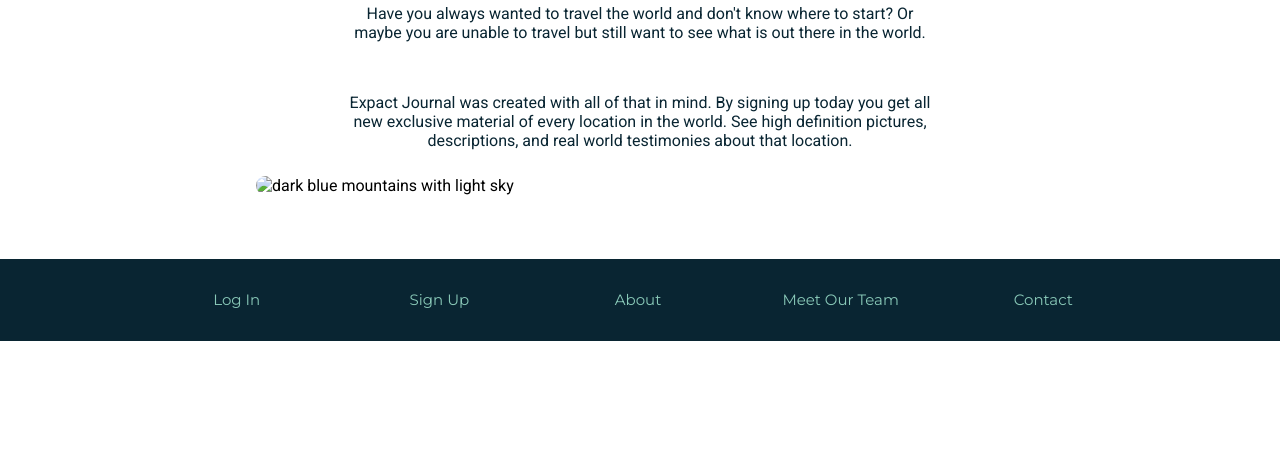
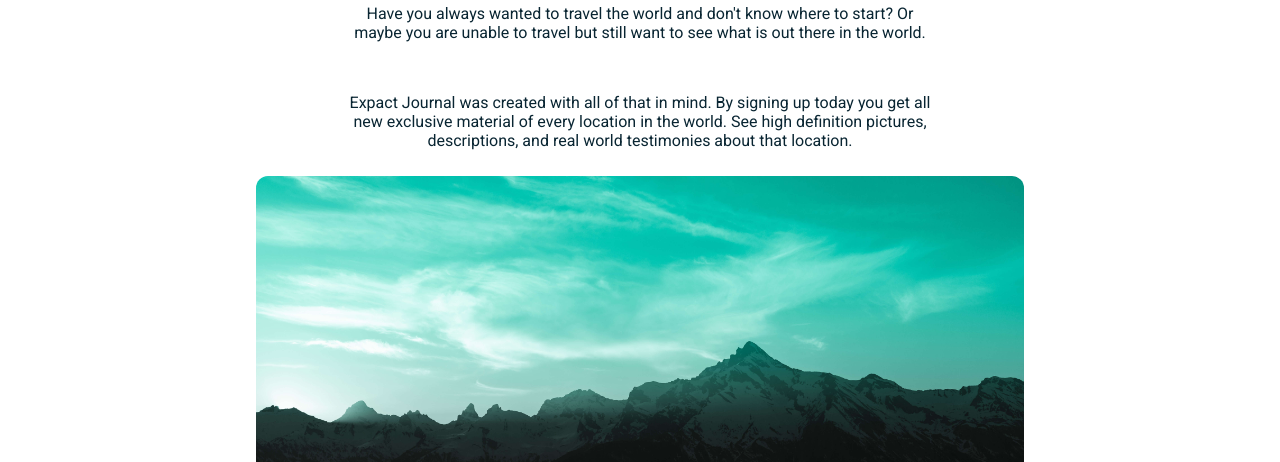
Before and after one commit to ExpatJournal1/User-Interface, a plain HTML site: page about.html in a window 1280 px wide. Shown: the part 341-803 px from the top of the page. Drawn offline with Linux system fonts and the light colour scheme.

Commit message:
updated image

```diff
--- a/about.html
+++ b/about.html
@@ -29,7 +29,7 @@
             <p>Have you always wanted to travel the world and don't know where to start? Or maybe you are unable to travel but still want to see what is out there in the world.</p>
             <p>Expact Journal was created with all of that in mind. By signing up today you get all new exclusive material of every location in the world. See high definition pictures, descriptions, and real world testimonies about that location. </p>
         <div id = "aboutPhoto">
-            <img src ='martin-adams-9jdlJzl6yN8-unsplash 2.jpg' alt= 'dark blue mountains with light sky'>
+            <img src ='photos/martin-adams-9jdlJzl6yN8-unsplash 2.jpg' alt= 'dark blue mountains with light sky'>
         </div>
         </div>
     </section>
```
